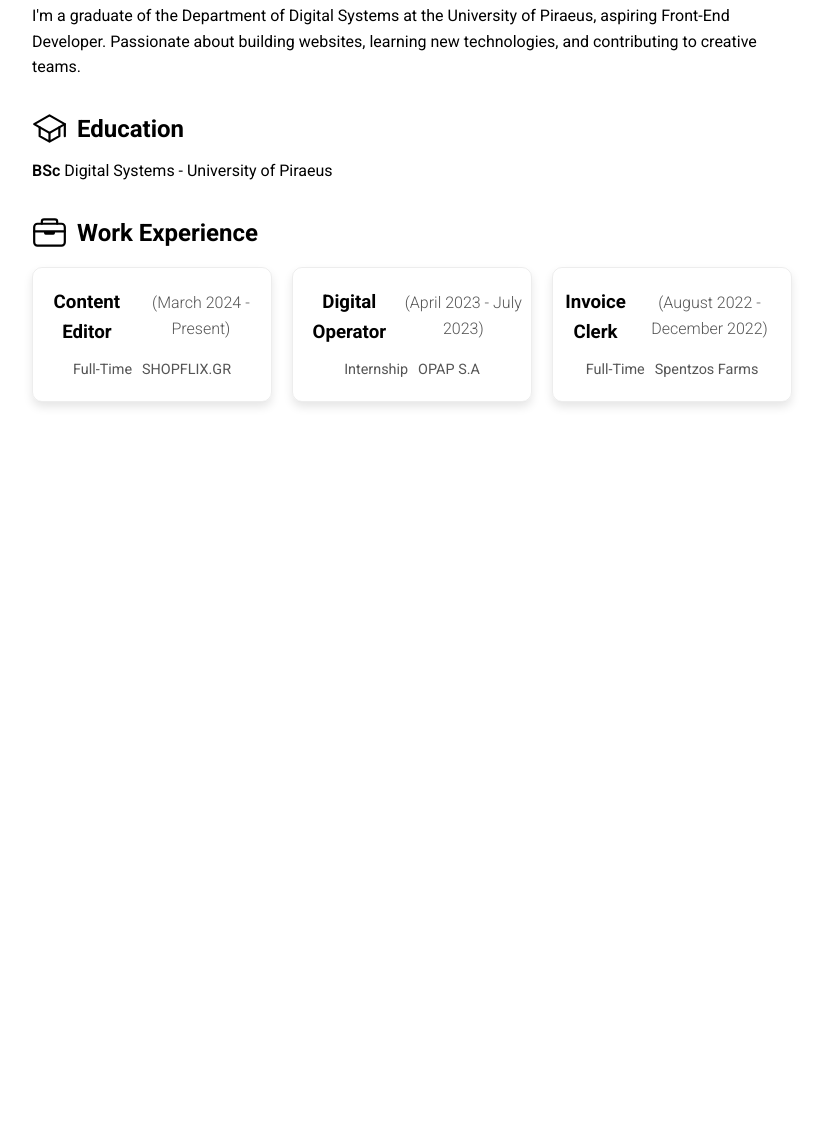
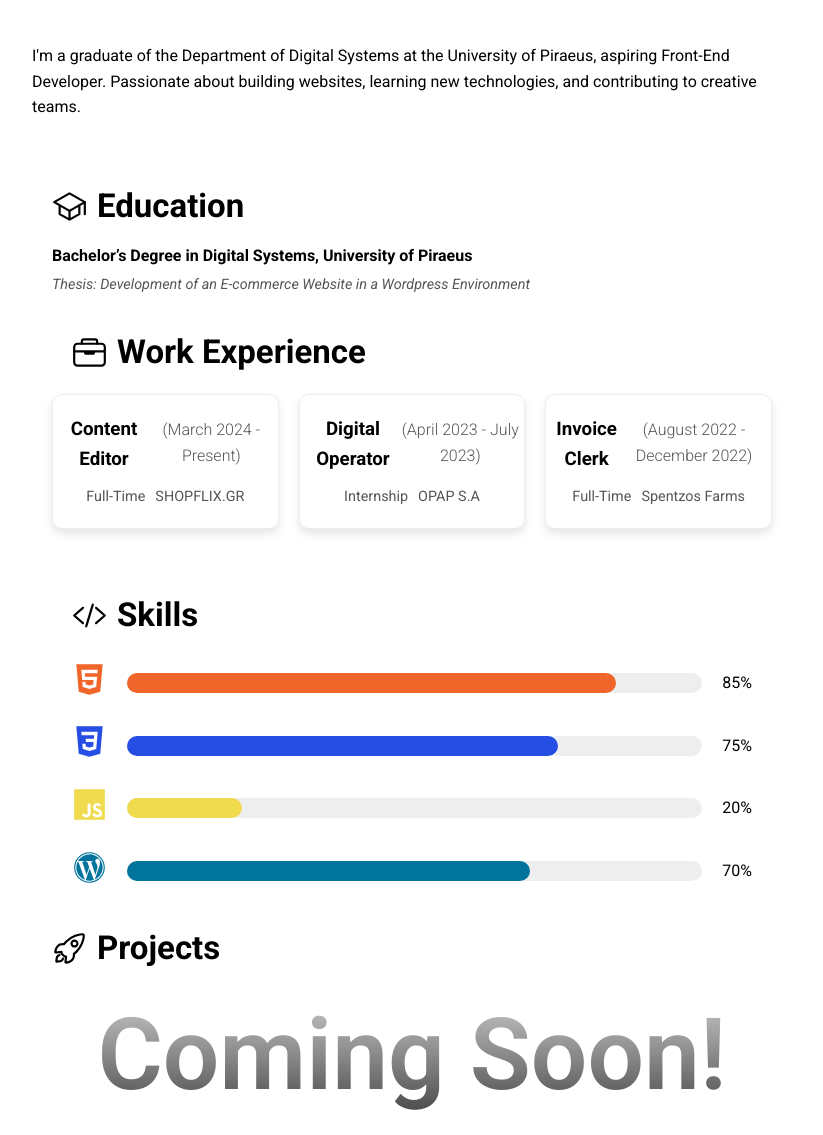
Before and after one commit to IoannisArgyriou/portfolio, a plain HTML site: page index.html in a window 1280 px wide. Shown: the part 327-1462 px from the top of the page, without its empty margins (228-1051 px from the left). Before the commit the page ends 800 px from the top, so only its background shows below. Drawn offline with nearby package versions, Linux system fonts and the light colour scheme.

Commit message:
Added Projects section

```diff
--- /dev/null
+++ b/general.css
@@ -0,0 +1,12 @@
+.sections {
+  margin-top: 60px;
+  padding: 0 20px;
+}
+
+.titles {
+  display: flex;
+  align-items: center;
+  gap: 10px;
+  margin-top: 30px;
+  font-size: 22px;
+}
--- a/index.html
+++ b/index.html
@@ -24,10 +24,11 @@
       src="https://unpkg.com/ionicons@7.1.0/dist/ionicons/ionicons.js"
     ></script>
     <link rel="stylesheet" href="style.css" />
+    <link rel="stylesheet" href="general.css" />
     <title>My Portfolio - Ioannis Argyriou</title>
   </head>
   <body>
-    <section class="hero-header">
+    <section class="hero-header sections">
       <img
         class="profile-photo"
         src="profile.jpg"
@@ -70,27 +71,26 @@
         </div>
       </div>
     </section>
-    <section class="about-me">
+    <section class="about-me sections">
       <p class="bio">
         I'm a graduate of the Department of Digital Systems at the University of
         Piraeus, aspiring Front-End Developer. Passionate about building
         websites, learning new technologies, and contributing to creative teams.
       </p>
-
-      <div class="informations">
+    <div class="informations sections">
       <div class="education">
-          <div class="icon-title">
+        <div class="icon-title titles">
           <ion-icon class="graduated" name="school-outline"></ion-icon>
-            <h2 class="bachelor-title">Education</h2>
+          <h2 class="bachelor-title ">Education</h2>
         </div>
-          <p class="uni">
-            <strong class="bsc">BSc</strong> Digital Systems - University of
-            Piraeus
-          </p>
+        <h2 class="uni">
+          Bachelor’s Degree in Digital Systems, University of Piraeus
+        </h2>
+        <p class="thesis">Thesis: Development of an E-commerce Website in a Wordpress Environment</p>
       </div>
-        <div class="experience">
+      <div class="experience titles sections">
         <ion-icon name="briefcase-outline"></ion-icon>
-          <h2 class="experience-title">Work Experience</h2>
+        <h2 class="experience-title ">Work Experience</h2>
       </div>
       <div class="jobs">
         <div class="job">
@@ -124,7 +124,27 @@
           </div>
         </div>
       </div>
+      <section class="skills sections">
+        <div class="skills titles">
+          <ion-icon name="code-slash-outline"></ion-icon>
+        <h2 class="skills-title ">Skills</h2>
+        </div>
+        <ul class="skills-list">
+          <li><div class="logos"><ion-icon name="logo-html5" class="html-logo" style="color:#f06529"></ion-icon></div><div class="bar progress"><div class="progress-html progress"></div></div><span>85%</span></li>
+          <li><div class="logos"><ion-icon name="logo-css3" class="css-logo"  style="color:#264de4"></ion-icon></div><div class="bar progress"><div class="progress-css progress"></div></div><span>75%</span></li>
+          <li><div class="logos"><ion-icon name="logo-javascript" class="js-logo" style="color:#f0db4f"></ion-icon></div><div class="bar progress"><div class="progress-js progress"></div></div><span>20%</span></li>
+          <li><div class="logos"><ion-icon name="logo-wordpress" class="wp-logo" style="color:#00749C"></ion-icon></div><div class="bar progress"><div class="progress-wp progress"></div></div><span>70%</span></li>
+        </ul>
+      </section>
+      <section class="projects">
+        <div class="pro titles">
+          <ion-icon name="rocket-outline"></ion-icon>
+          <h2 class="project-title">Projects</h2>
+        </div>
+        <div class="coming-soon">
+        <p class="soon">Coming Soon!</p>
         </div>
       </section>
+    </div>
   </body>
 </html>
--- a/style.css
+++ b/style.css
@@ -58,6 +58,15 @@ li {
   list-style: none;
 }
 
+li ion-icon {
+  transition: all 0.7s;
+}
+
+.contact-info li ion-icon:hover {
+  color: #007bff;
+  transform: scale(1.1);
+}
+
 .linkedin ion-icon {
   color: #0077b5;
 }
@@ -79,21 +88,16 @@ ion-icon {
   line-height: 1.6;
 }
 
-.icon-title,
-.experience {
-  display: flex;
-  align-items: center;
-  gap: 10px;
-  margin-top: 30px;
-}
-
 .uni {
   margin-top: 10px;
   font-size: 1rem;
 }
 
-.bsc {
-  font-weight: 600;
+p.thesis {
+  font-style: italic;
+  font-size: 0.9em;
+  color: #555;
+  margin-top: 5px;
 }
 
 .type-company {
@@ -139,3 +143,54 @@ ion-icon {
   color: #555;
   font-weight: 300;
 }
+
+.skills-list li {
+  margin: 20px 0;
+  gap: 10px;
+  display: flex;
+  align-items: center;
+}
+
+.progress {
+  height: 20px;
+  border-radius: 20px;
+}
+
+.bar {
+  position: relative;
+  background-color: #eee;
+  flex-grow: 1;
+  margin: 0 10px;
+}
+
+.progress-html {
+  width: 85%;
+  background-color: #f06529;
+}
+
+.progress-css {
+  width: 75%;
+  background-color: #264de4;
+}
+
+.progress-js {
+  width: 20%;
+  background-color: #f0db4f;
+}
+
+.progress-wp {
+  width: 70%;
+  background-color: #00749c;
+}
+
+.coming-soon {
+  text-align: center;
+}
+
+.soon {
+  font-size: 100px;
+  font-weight: 600;
+  background: -webkit-linear-gradient(#25252524, #333);
+  -webkit-background-clip: text;
+  -webkit-text-fill-color: transparent;
+}
```
Lines whose indentation alone changed are shown as unchanged.
